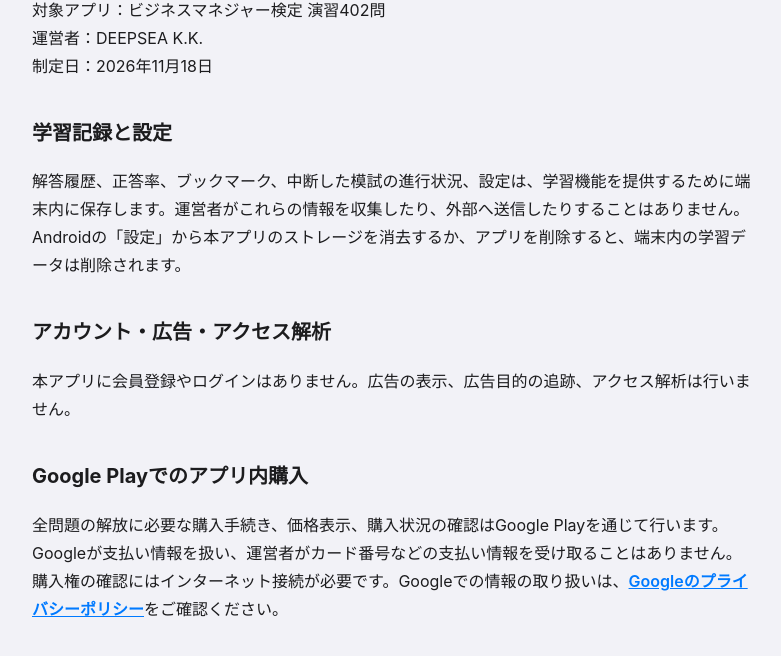
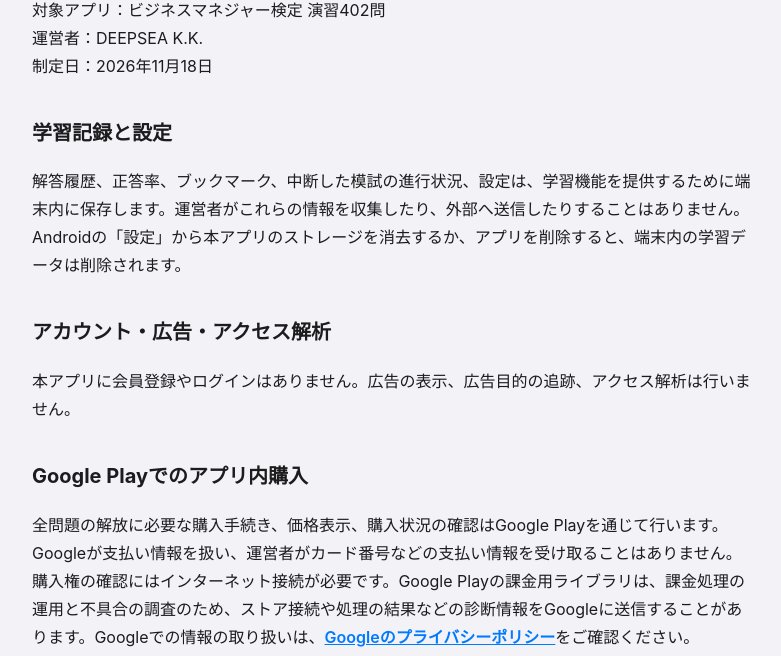
Before and after one commit to taracomom/taracomom.github.io, a plain HTML site: page business-manager/privacy/index.html in a window 1280 px wide. Shown: the part 119-775 px from the top of the page, without its empty margins (248-1029 px from the left). Drawn offline with Linux system fonts and the light colour scheme.

Commit message:
Disclose Google Play Billing operational diagnostics

```diff
--- a/business-manager/privacy/index.html
+++ b/business-manager/privacy/index.html
@@ -26,7 +26,7 @@
   <h2>アカウント・広告・アクセス解析</h2>
   <p>本アプリに会員登録やログインはありません。広告の表示、広告目的の追跡、アクセス解析は行いません。</p>
   <h2>Google Playでのアプリ内購入</h2>
-  <p>全問題の解放に必要な購入手続き、価格表示、購入状況の確認はGoogle Playを通じて行います。Googleが支払い情報を扱い、運営者がカード番号などの支払い情報を受け取ることはありません。購入権の確認にはインターネット接続が必要です。Googleでの情報の取り扱いは、<a href="https://policies.google.com/privacy?hl=ja">Googleのプライバシーポリシー</a>をご確認ください。</p>
+  <p>全問題の解放に必要な購入手続き、価格表示、購入状況の確認はGoogle Playを通じて行います。Googleが支払い情報を扱い、運営者がカード番号などの支払い情報を受け取ることはありません。購入権の確認にはインターネット接続が必要です。Google Playの課金用ライブラリは、課金処理の運用と不具合の調査のため、ストア接続や処理の結果などの診断情報をGoogleに送信することがあります。Googleでの情報の取り扱いは、<a href="https://policies.google.com/privacy?hl=ja">Googleのプライバシーポリシー</a>をご確認ください。</p>
   <h2>お問い合わせ</h2>
   <p>お問い合わせのメールアドレスと本文は、回答や問題の確認に使用します。保有するお問い合わせ情報に関するご相談は、下記へご連絡ください。</p>
   <p>DEEPSEA K.K.<br><a href="mailto:app-support@umino-ai.com">app-support@umino-ai.com</a></p>
```
